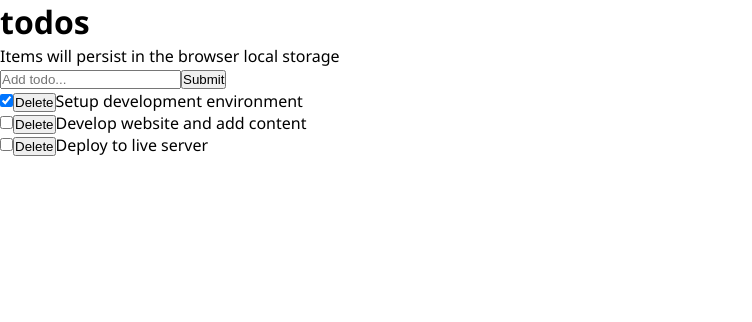
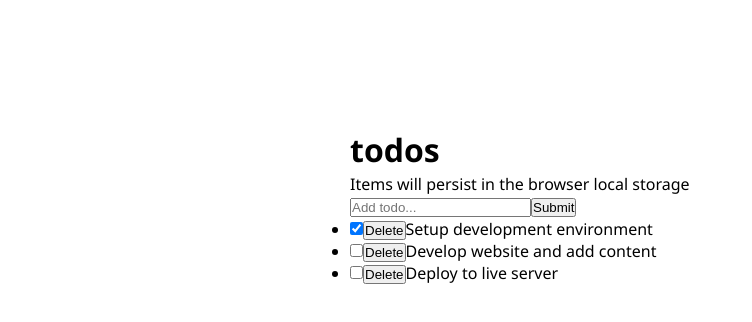
Before and after one commit to ronaldyonggi/todo-react-typescript, a React (Create React App) app: page / in a window 1280 px wide. Shown: the top 322 px of the page, without its empty margins (0-752 px from the left). Built offline with nearby package versions, Linux system fonts and the light colour scheme.

Commit message:
class names for styling purposes

```diff
--- a/src/components/App.tsx
+++ b/src/components/App.tsx
@@ -4,10 +4,12 @@ import TodosLogic from './appComponents/TodosLogic';
 
 function App() {
   return (
-    <>
-      <Header />
-      <TodosLogic />
-    </>
+    <div className="wrapper">
+      <div className="todos">
+        <Header />
+        <TodosLogic />
+      </div>
+    </div>
   );
 }
 
```
